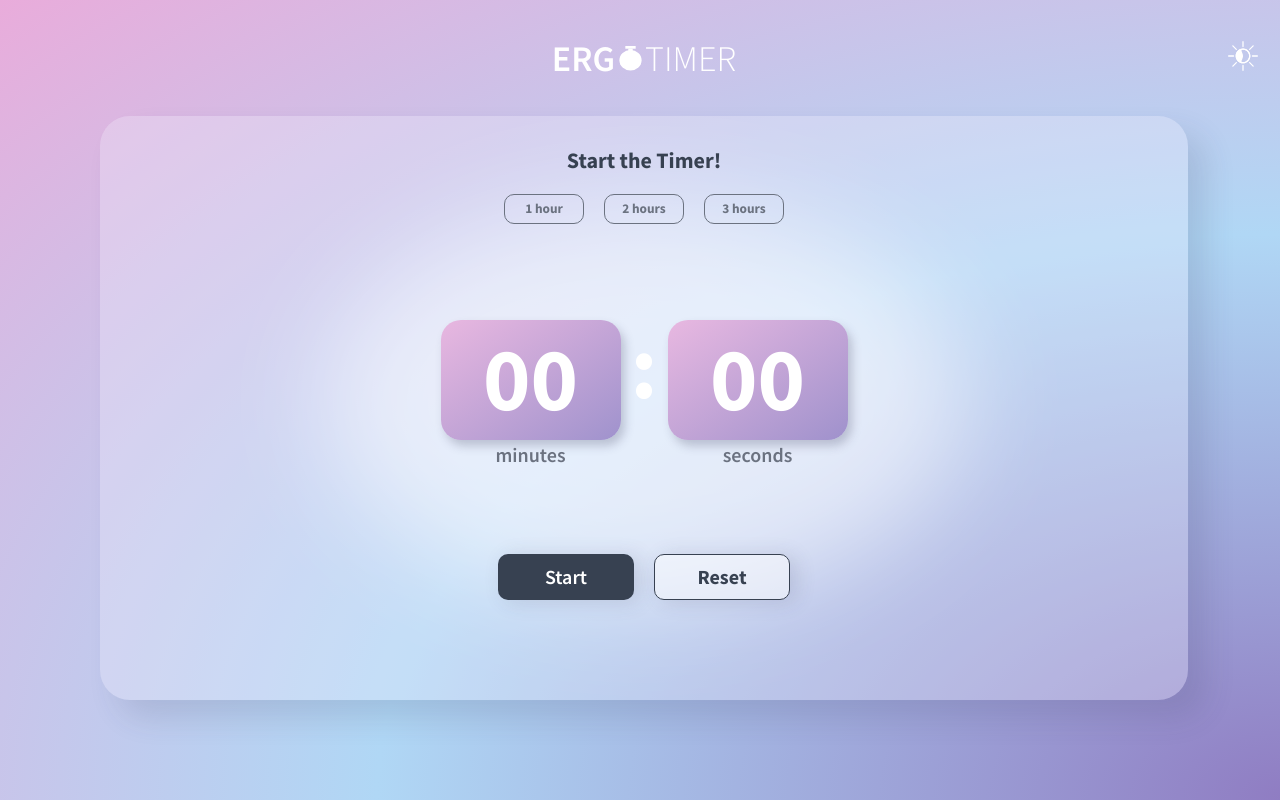
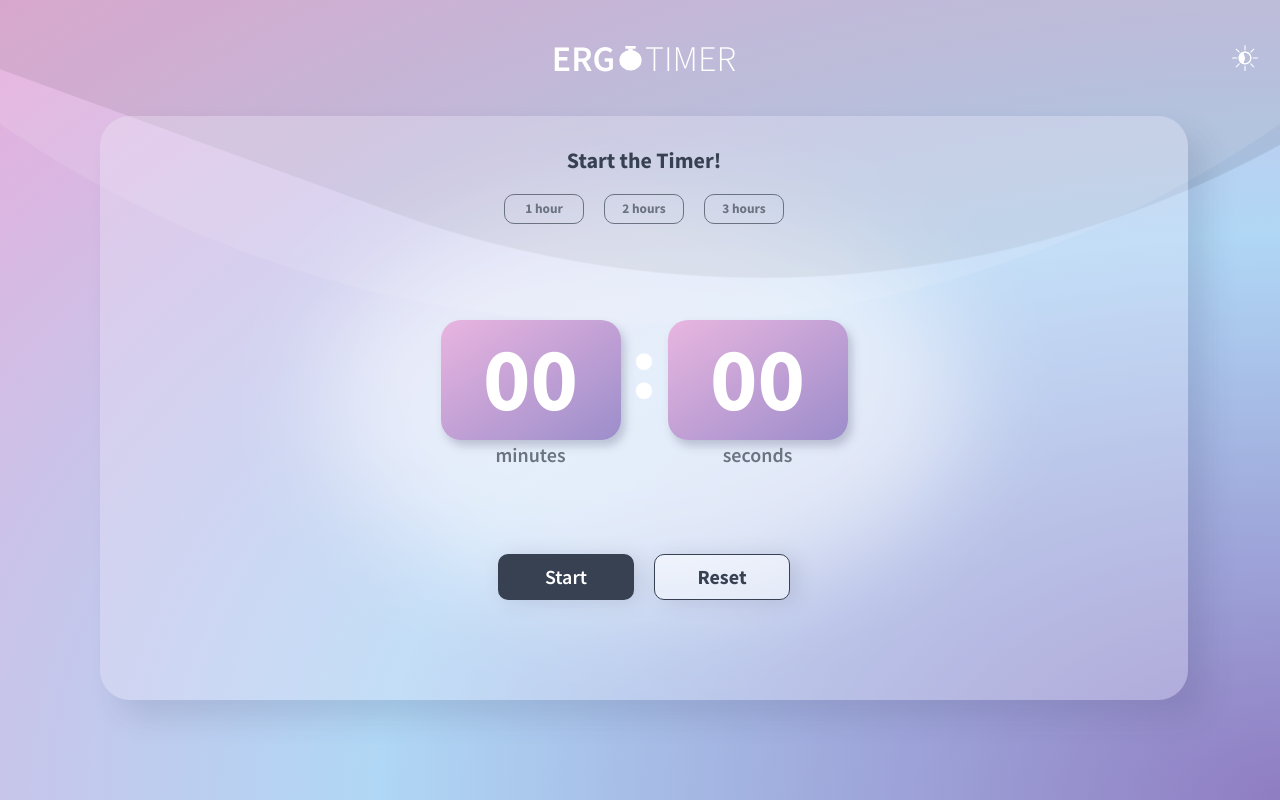
Before and after one commit to Chrys-Nicolaides/ErgoTimer, a React (Create React App) app: page /light in a window 1280 px wide. Built offline with nearby package versions, Linux system fonts and the light colour scheme.

Commit message:
Improved dark theme functionality

```diff
--- a/src/App.css
+++ b/src/App.css
@@ -126,13 +126,13 @@ button:active {
   font-size: 36px;
   font-weight: 300;
   padding-bottom: 5px;
-  z-index: 1000;
+  z-index: 10;
 }
 .bold-header {
   font-size: 36px;
   font-weight: 600;
   padding-bottom: 5px;
-  z-index: 1000;
+  z-index: 10;
 }
 
 h2 {
@@ -141,6 +141,7 @@ h2 {
   /* color: #374151; */
   padding-top: 30px;
   color: var(--theme-text);
+  z-index: 20;
 }
 
 h3 {
@@ -148,7 +149,7 @@ h3 {
   font-weight: 700;
   color: white;
   text-align: center;
-  z-index: 5000;
+  z-index: 50;
 }
 
 h5 {
@@ -165,40 +166,54 @@ a {
   align-items: baseline;
 }
 
-.DarkTheme > a > .SunIconToggle {
+.SunToggleIcon {
   fill: white;
-  /* margin-bottom: 4px; */
   width: 26px;
   height: 26px;
+  z-index: 30;
 }
 
-.LightTheme > a > .MoonIconToggle {
+.MoonToggleIcon {
   fill: white;
-  width: 30px;
-  height: 30px;
+  width: 24px;
+  height: 24px;
+  z-index: 30;
 }
 
-.themeButton {
+.dark-theme .container {
+  background-color: hsla(244, 31%, 20%, 0.4);
+}
+
+.dark-theme .time-container {
+  background-color: #1f2937;
+  background-image: none;
+}
+
+.dark-theme .white-blur {
+  background-color: hsla(244, 31%, 20%, 0.4);
+}
+
+.dark-theme .startButton {
+  background-color: #111827;
+}
+
+.dark-theme .resetButton {
+  background-color: white;
+  color: #111827;
+  border: 1.6px solid #111827;
+}
+
+.dark-theme button {
+  color: white;
+  border: 1.6px solid white;
+}
+
+.DarkTheme-themeButton,
+.LightTheme-themeButton {
   display: flex;
   justify-content: flex-end;
   width: 100%;
-  z-index: 600;
-}
-
-.themes {
-  width: 100%;
-  margin-top: -5px;
-  margin-right: 50px;
-}
-
-.DarkTheme {
-  display: flex;
-  justify-content: flex-end;
-}
-
-.LightTheme {
-  display: flex;
-  justify-content: flex-end;
+  z-index: 30;
 }
 
 .app-title {
@@ -218,7 +233,7 @@ a {
 
 .timer-logo {
   margin-left: 1px;
-  z-index: 1000;
+  z-index: 10;
   vertical-align: baseline;
 }
 
@@ -228,7 +243,7 @@ a {
   margin: 30px 100px 100px 100px;
   background-color: hsla(249, 62%, 96%, 0.3);
   border-radius: 30px;
-  z-index: 200;
+  z-index: 10;
   box-shadow: 18px 18px 30px 0px hsla(240, 21%, 30%, 0.14);
 }
 
@@ -249,12 +264,12 @@ a {
   border-radius: 20px;
   background-image: linear-gradient(
     to bottom right,
-    hsla(314, 58%, 79%, 0.8),
-    hsla(256, 36%, 62%, 0.8)
+    hsla(314, 58%, 79%, 0.85),
+    hsla(256, 36%, 62%, 0.85)
   );
   box-shadow: 4px 6px 10px 0px hsla(240, 21%, 30%, 0.25);
   padding: 1px 0 0 0;
-  z-index: 9000;
+  z-index: 20;
   overflow: visible;
 }
 
@@ -283,39 +298,39 @@ a {
 }
 
 /* Wave animation */
-/*
-.wave-one {
-  width: 200vw;
-  height: 200vw;
-  position: absolute;
-  top: 190px;
-  left: -50vw;
-  background: white;
-  border-radius: 40%;
-  animation: wave 14s infinite linear;
-  opacity: 10%;
-  z-index: 1;
-}
 
 .wave-two {
   width: 200vw;
   height: 200vw;
   position: absolute;
-  top: 190px;
+  bottom: 540px;
+  left: -50vw;
+  background: white;
+  border-radius: 44%;
+  animation: wave 8s infinite linear;
+  opacity: 10%;
+  z-index: -1;
+}
+
+.wave-one {
+  width: 200vw;
+  height: 200vw;
+  position: absolute;
+  bottom: 580px;
   left: -50vw;
   background: #e5e5e5;
   mix-blend-mode: multiply;
   border-radius: 42%;
   opacity: 85%;
   animation: wave 9s infinite linear;
-  z-index: 1;
-} */
+  z-index: -1;
+}
 
-/* @keyframes wave {
+@keyframes wave {
   from {
     transform: rotate(0deg);
   }
   to {
     transform: rotate(360deg);
   }
-} */
+}
--- a/src/App.js
+++ b/src/App.js
@@ -1,4 +1,4 @@
-import React from "react";
+import React, { useState } from "react";
 import "./App.css";
 
 import CalculateTimeLeft from "./components/CalculateTimeLeft";
@@ -9,9 +9,11 @@ import { ReactComponent as TimerLogo } from "./images/timer-logo.svg";
 // import waveLines from "./components/waveLines";
 
 function App() {
+  const [theme, setTheme] = useState("light-theme");
+
   return (
     <div>
-      <div className="App">
+      <div className={`App ${theme}`}>
         <div>
           <div className="app-title-logo">
             <div className="app-title">
@@ -20,12 +22,12 @@ function App() {
               <h1 className="regular-header">TIMER</h1>
             </div>
             <div>
-              <ThemeToggle />
+              <ThemeToggle setTheme={setTheme} />
             </div>
           </div>
           <div className="container">
             <CalculateTimeLeft />
-            <div className="white-blur">""</div>
+            <div className="white-blur"></div>
             <Waves />
           </div>
         </div>
--- a/src/themes/ThemeToggle.js
+++ b/src/themes/ThemeToggle.js
@@ -1,94 +1,73 @@
 import React, { useState } from "react";
-import LightTheme from "./LightTheme";
-import DarkTheme from "./DarkTheme";
-import { ReactComponent as ThemeIconToggle } from "../images/ThemeIconToggle.svg";
+// import LightTheme from "./LightTheme";
+// import DarkTheme from "./DarkTheme";
+import { ReactComponent as SunToggleIcon } from "../images/SunToggleIcon.svg";
 import { ReactComponent as MoonToggleIcon } from "../images/MoonToggleIcon.svg";
 import { BrowserRouter as Router, Switch, Route, Link } from "react-router-dom";
 
-const ThemeToggle = () => {
-  const [themeColor, setThemeColor] = useState({
+const ThemeToggle = (props) => {
+  // const setTheme = { props };
+
+  const lightColors = {
     pink: "#e9acdb",
     blue: "#b0d7f5",
     purple: "#8f7cc2",
     text: "#374151",
     textLight: "#6b7280",
-  });
+  };
+  const darkColors = {
+    pink: "#B76FA7",
+    blue: "#5EA5DC",
+    purple: "#3B296E",
+    text: "#ffffff",
+    textLight: "#ffffff",
+  };
+
+  const [themeColor, setThemeColor] = useState(lightColors);
 
   let setColor = (object, color) =>
     document.documentElement.style.setProperty(`--${object}`, color);
 
-  let handleColourChange = (
-    pinkColor,
-    blueColor,
-    purpleColor,
-    textColor,
-    textLightColor
-  ) => {
-    setThemeColor({
-      pink: pinkColor,
-      blue: blueColor,
-      purple: purpleColor,
-      text: textColor,
-      textLight: textLightColor,
-    });
+  let handleColourChange = (input) => {
+    if (input === lightColors) {
+      props.setTheme("light-theme");
+    } else if (input === darkColors) {
+      props.setTheme("dark-theme");
+    }
+    setThemeColor(input);
+
+    setColor("theme-pink", input.pink);
+    setColor("theme-blue", input.blue);
+    setColor("theme-purple", input.purple);
+    setColor("theme-text", input.text);
+    setColor("theme-text-light", input.textLight);
   };
-  setColor("theme-pink", themeColor.pink);
-  setColor("theme-blue", themeColor.blue);
-  setColor("theme-purple", themeColor.purple);
-  setColor("theme-text", themeColor.text);
-  setColor("theme-text-light", themeColor.textLight);
 
   return (
     <Router>
       <div className="themes">
         <Switch>
           <Route path="/dark">
-            <div className="DarkTheme themeButton">
+            <div className="DarkTheme-themeButton">
               <Link to="/light" activeClassName="IsActive" exact={true}>
                 <MoonToggleIcon
                   alt="Theme Toggle"
-                  className="SunIconToggle"
-                  onClick={() =>
-                    handleColourChange(
-                      "#e9acdb",
-                      "#b0d7f5",
-                      "#8f7cc2",
-                      "#374151",
-                      "#6b7280"
-                    )
-                  }
-                />{" "}
-              </Link>
-            </div>
-          </Route>
-          <Route path="/">
-            <div className="LightTheme themeButton">
-              <Link to="/dark" activeClassName="IsActive" exact={true}>
-                <ThemeIconToggle
-                  alt="Theme Toggle"
-                  className="MoonIconToggle"
-                  onClick={() =>
-                    handleColourChange(
-                      "#B76FA7",
-                      "#5EA5DC",
-                      "#3B296E",
-                      "white",
-                      "white"
-                    )
-                  }
+                  className="MoonToggleIcon"
+                  onClick={() => handleColourChange(lightColors)}
                 />
               </Link>
             </div>
           </Route>
-        </Switch>
-      </div>
-      <div className="viewport">
-        <Switch>
-          <Route path="/dark">
-            <DarkTheme />
-          </Route>
           <Route path="/light">
-            <LightTheme />
+            <div className="LightTheme-themeButton">
+              <Link to="/dark" activeClassName="IsActive" exact={true}>
+                <SunToggleIcon
+                  alt="Theme Toggle"
+                  className="SunToggleIcon"
+                  onClick={() => handleColourChange(darkColors)}
+                />
+              </Link>
+            </div>
           </Route>
         </Switch>
       </div>
```
Also changed, not shown: src/images/MoonToggleIcon.svg, src/images/SunToggleIcon.svg.
